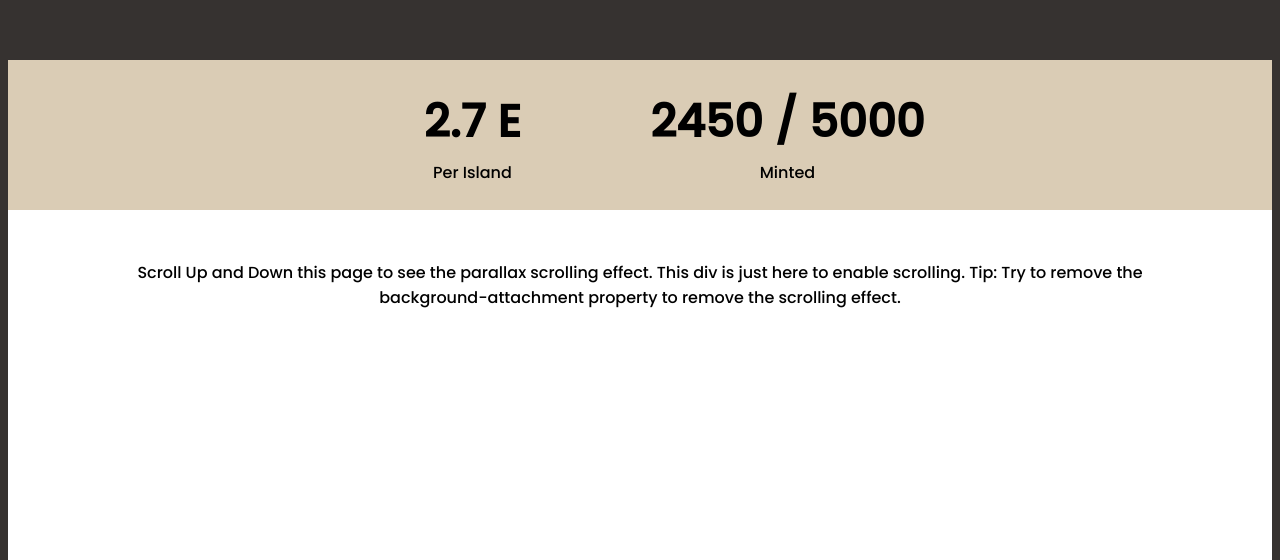
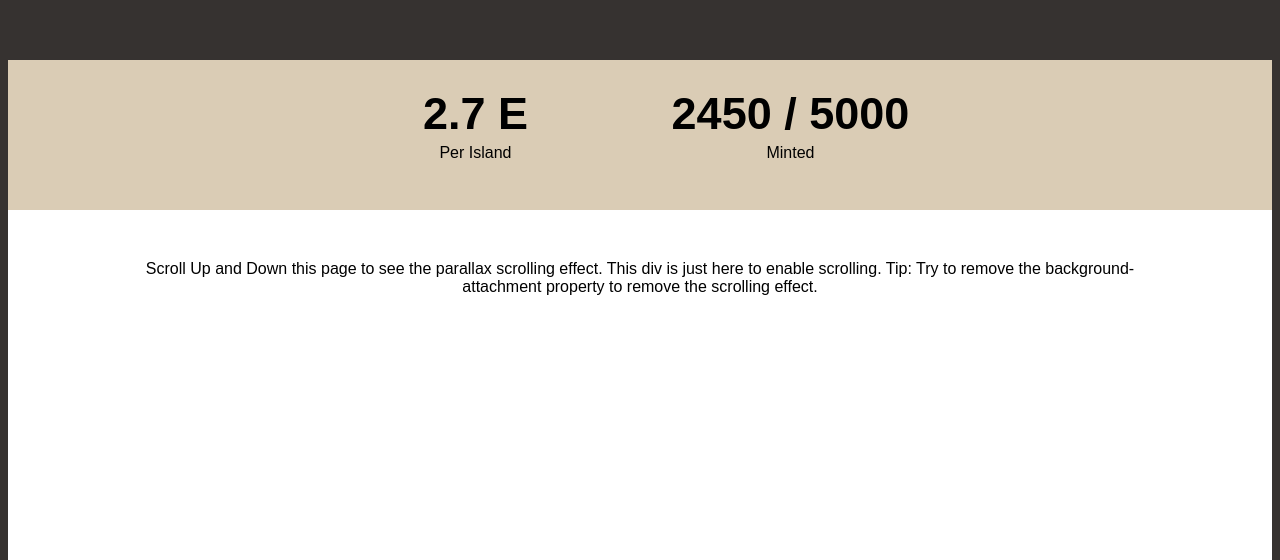
Before and after one commit to AnthyClmnt/MetaIsland-Website, a plain HTML site: page index.html in a window 1280 px wide. Shown: the part 907-1467 px from the top of the page. Drawn offline with Linux system fonts and the light colour scheme.

Commit message:
Font update

```diff
--- a/style.css
+++ b/style.css
@@ -1,18 +1,4 @@
-@import url('https://fonts.googleapis.com/css2?family=Poppins:wght@500&display=swap');
-
-@font-face {
-  font-family: "Poppins-500";
-  src: url("https://fonts.googleapis.com/css2?family=Poppins:wght@500&display=swap") format("truetype");
-  font-weight: normal;
-  font-style: normal;
-}
-
-@font-face {
-  font-family: "Poppins-800";
-  src: url("https://fonts.googleapis.com/css2?family=Poppins:wght@800&display=swap") format("truetype");
-  font-weight: normal;
-  font-style: normal;
-}
+@import url('https://fonts.googleapis.com/css2?family=Poppins:wght@8z00&display=swap');
 
 :root {
     background: #363230;
```
